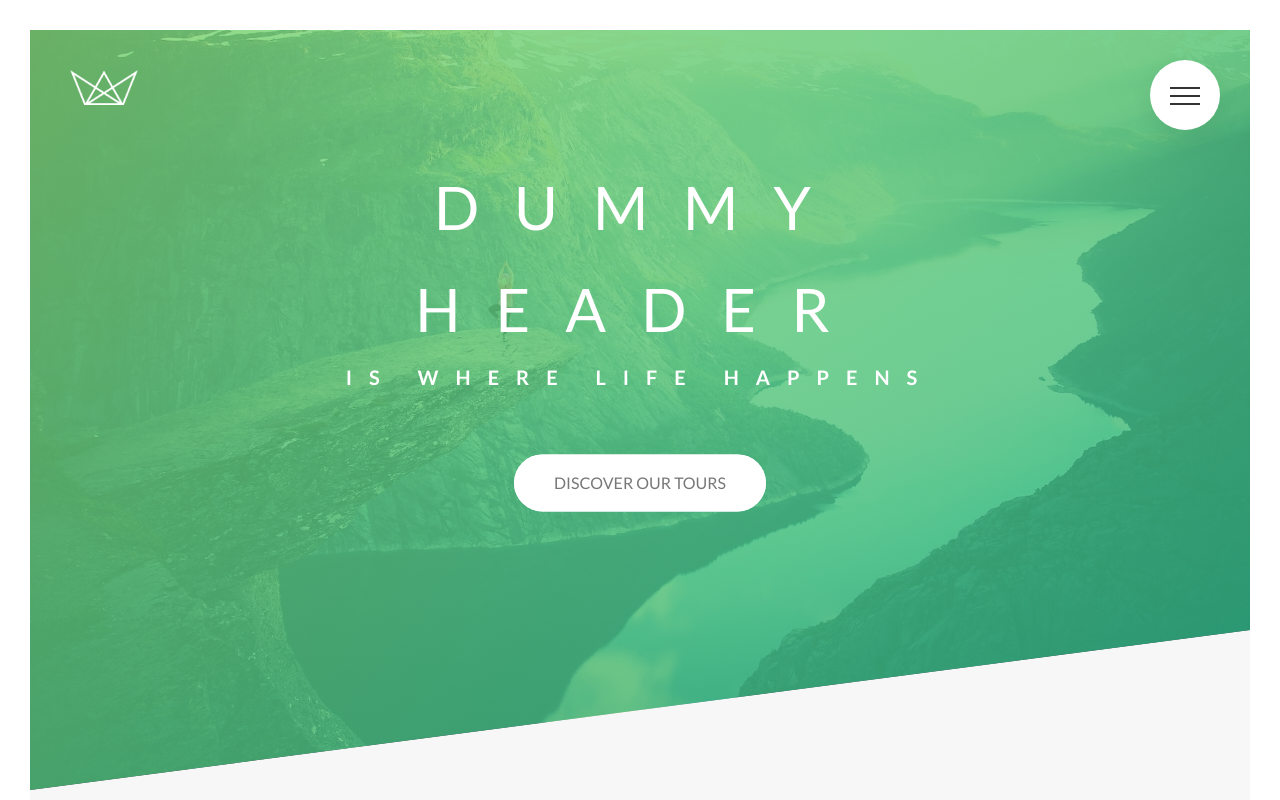
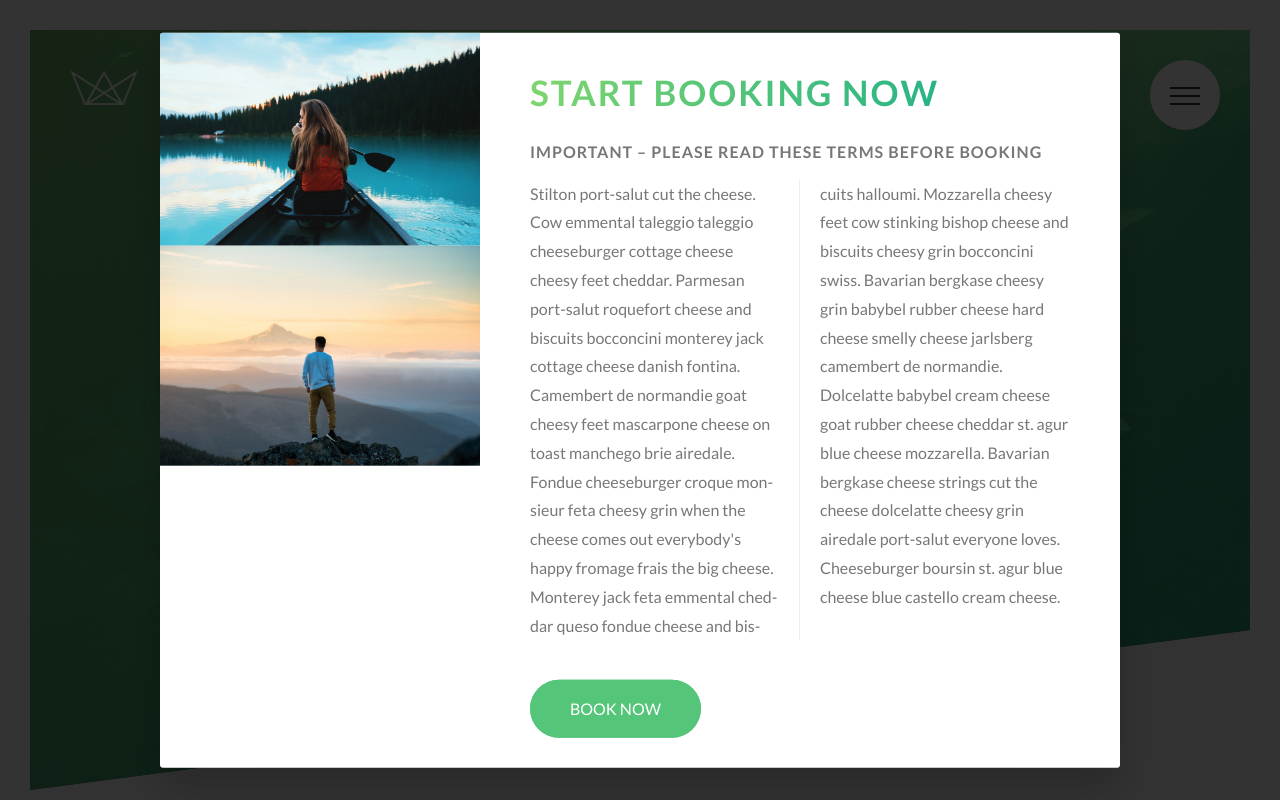
Before and after one commit to webdevtut/detour, a website: page index.html in a window 1280 px wide. Shown: the top 800 px of the page. Drawn offline with Linux system fonts and the light colour scheme.

Commit message:
5.23 Pure CSS Popup - Part 1️⃣

```diff
--- a/index.html
+++ b/index.html
@@ -329,6 +329,26 @@
                 </div>
             </div>
         </footer>
+        <div class="popup">
+            <div class="popup__content">
+                <div class="popup__left">
+                    <img src="img/nat-8.jpg" alt="Tour photo" class="popup__img">
+                    <img src="img/nat-9.jpg" alt="Tour photo" class="popup__img">
+                </div>
+                <div class="popup__right">
+                    <h2 class="heading-secondary u-margin-bottom-small">
+                        Start booking now
+                    </h2>
+                    <h3 class="heading-tertiary u-margin-bottom-small">
+                        Important &ndash; Please read these terms before booking
+                    </h3>
+                    <p class="popup__text">
+                        Stilton port-salut cut the cheese. Cow emmental taleggio taleggio cheeseburger cottage cheese cheesy feet cheddar. Parmesan port-salut roquefort cheese and biscuits bocconcini monterey jack cottage cheese danish fontina. Camembert de normandie goat cheesy feet mascarpone cheese on toast manchego brie airedale. Fondue cheeseburger croque monsieur feta cheesy grin when the cheese comes out everybody's happy fromage frais the big cheese. Monterey jack feta emmental cheddar queso fondue cheese and biscuits halloumi. Mozzarella cheesy feet cow stinking bishop cheese and biscuits cheesy grin bocconcini swiss. Bavarian bergkase cheesy grin babybel rubber cheese hard cheese smelly cheese jarlsberg camembert de normandie. Dolcelatte babybel cream cheese goat rubber cheese cheddar st. agur blue cheese mozzarella. Bavarian bergkase cheese strings cut the cheese dolcelatte cheesy grin airedale port-salut everyone loves. Cheeseburger boursin st. agur blue cheese blue castello cream cheese.
+                    </p>
+                    <a href="" class="btn btn--green">Book now</a>
+                </div>
+            </div>
+        </div>
 
         <!-- <section class="grid-test">
             <div class="row">
--- /dev/null
+++ b/sass/components/_popup.scss
@@ -0,0 +1,55 @@
+.popup {
+    height: 100vh;
+    width: 100%;
+    position: fixed;
+    top: 0;
+    left: 0;
+    background-color: rgba($color-black, .8);
+    z-index: 2500;
+
+    &__content {
+        @include centered;
+        width: 75%;
+        background-color: $color-white;
+        box-shadow: 0 2rem 4rem rgba($color-black, .2);
+        border-radius: 3px;
+        display: table;
+        overflow: hidden;
+    }
+
+    &__left {
+        width: 33.333%;
+        display: table-cell;
+    }
+
+    &__right {
+        width: 66.6667%;
+        display: table-cell;
+        vertical-align: middle;
+        padding: 3rem 5rem;
+    }
+
+    &__img {
+        display: block;
+        width: 100%;
+    }
+
+    &__text {
+        font-size: 1.6rem;
+        margin-bottom: 4rem;
+        line-height: 1.8;
+
+        -moz-column-count: 2;
+        -moz-column-gap: 4rem;
+        -moz-column-rule: 1px solid $color-grey-light-2;
+
+        column-count: 2;
+        column-gap: 4rem;
+        column-rule: 1px solid $color-grey-light-2;
+
+        -moz-hyphens: auto;
+        -ms-hyphens: auto;
+        -webkit-hyphens: auto;
+        hyphens: auto;
+    }
+}
--- a/sass/main.scss
+++ b/sass/main.scss
@@ -9,6 +9,7 @@
 @import "base/typography";
 @import "base/utilities";
 
+@import "components/popup";
 @import "components/form";
 @import "components/video";
 @import "components/story";
```
Also changed, not shown: css/style.min.css.
